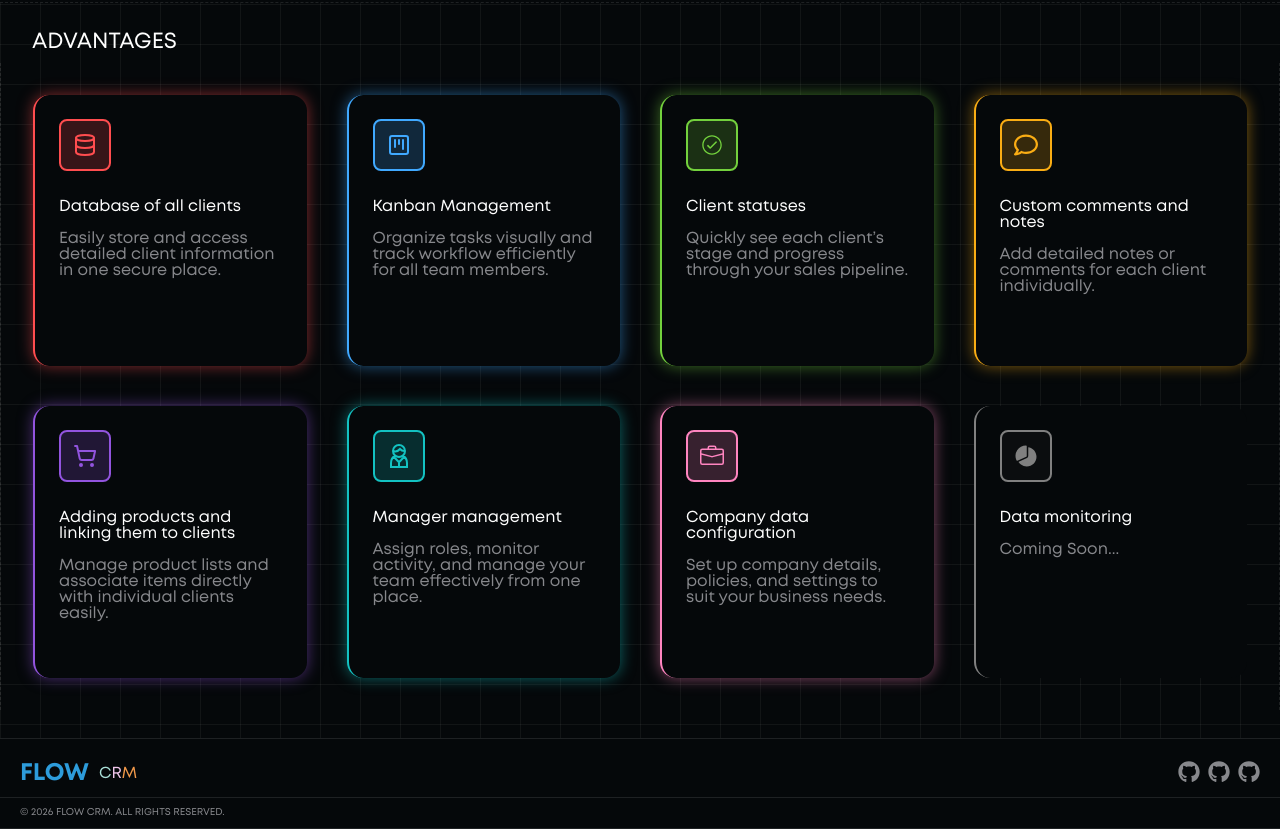
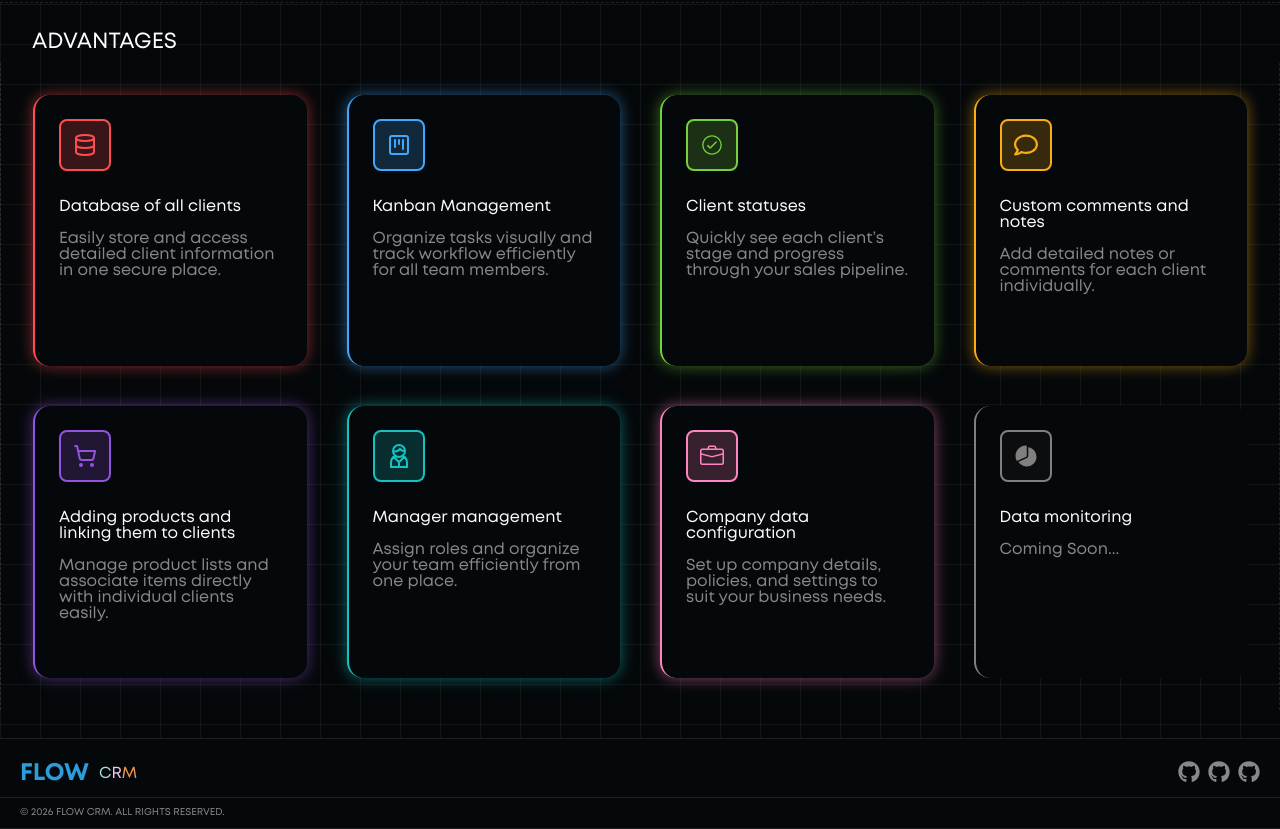
Before and after one commit to Vitalii120296/FLOW_CRM, a React (Vite) app: page /#/ in a window 1280 px wide. Shown: the part 996-1825 px from the top of the page. Built offline with nearby package versions, Linux system fonts and the light colour scheme.

Commit message:
mirco startPage changes

```diff
--- a/src/pages/StartPage/StartPage.tsx
+++ b/src/pages/StartPage/StartPage.tsx
@@ -394,9 +394,7 @@ export const StartPage = () => {
                 <GrUserManager className={s.advantagesIcon} />
               </div>
               <h1>Manager management</h1>
-              <p>
-                Assign roles, monitor activity, and manage your team effectively from one place.
-              </p>
+              <p>Assign roles and organize your team efficiently from one place.</p>
             </motion.div>
 
             <motion.div
```
